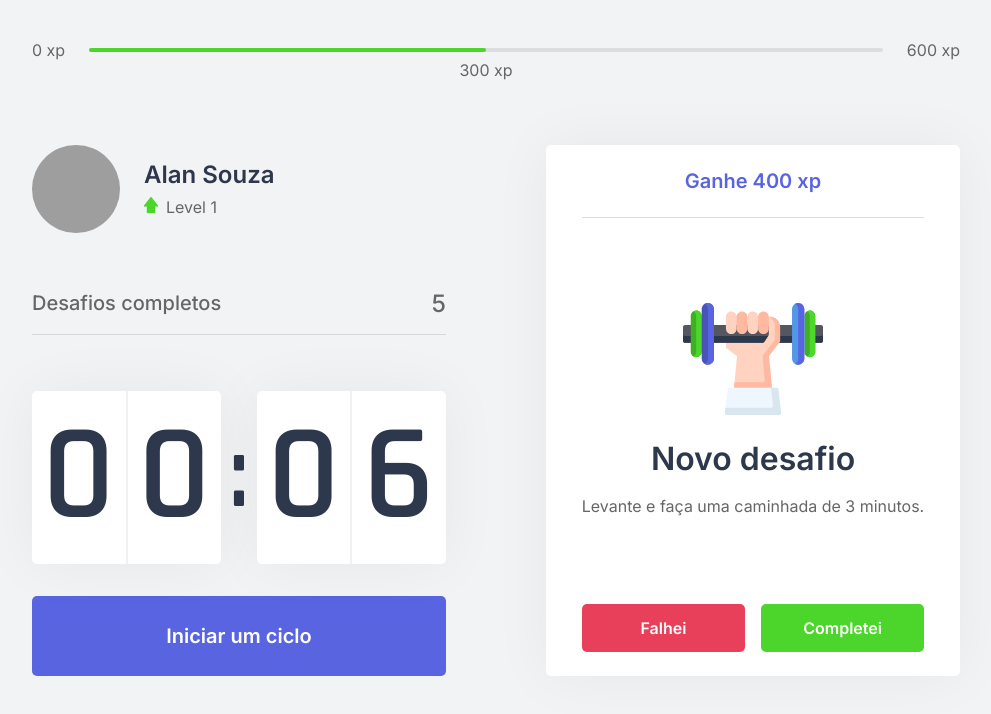
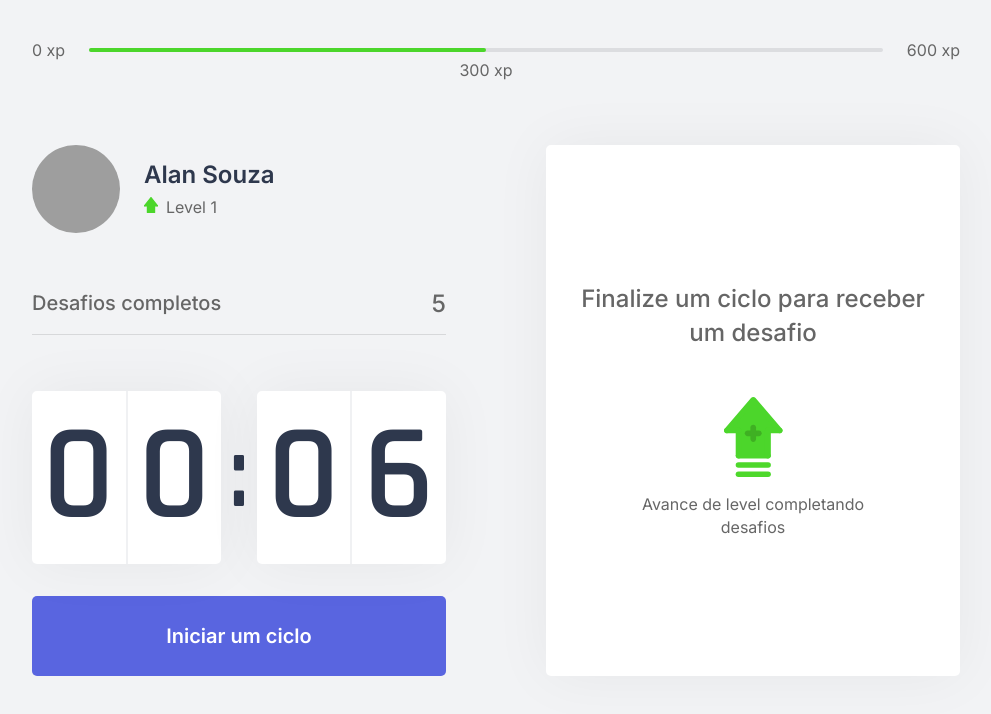
Before and after one commit to alansouza1/moveit, a Next.js app: page / in a window 1280 px wide. Shown: the top 714 px of the page, without its empty margins (144-1135 px from the left). Built offline with nearby package versions, Linux system fonts and the light colour scheme; grey boxes are pictures that could not be loaded.

Commit message:
feat: Implementa a função startNewChallenge

```diff
--- /dev/null
+++ b/challenges.json
@@ -0,0 +1,62 @@
+[
+  {
+    "type": "body",
+    "description": "Estique um de seus braços com a palma da mão virada para frente e puxe os dedos para cima por 10 segundos por mão.",
+    "amount": 80
+  },
+  {
+    "type": "body",
+    "description": "Estique seu braço contra o peito e puxe-o utilizando o outro braço por 10 segundos por braço.",
+    "amount": 60
+  },
+  {
+    "type": "body",
+    "description": "Puxe seu pescoço com a ajuda da mão para a direita e para a esquerda, permanecendo na posição por alguns segundos.",
+    "amount": 70
+  },
+  {
+    "type": "body",
+    "description": "Com as duas mãos na parte de trás da cabeça, leve-a para baixo, alongando a parte de trás da região.",
+    "amount": 60
+  },
+  {
+    "type": "body",
+    "description": "Cruze as pernas e desça com as mãos esticadas em direção ao chão. Repita o movimento com a outra perna na frente.",
+    "amount": 100
+  },
+  {
+    "type": "body",
+    "description": "Sentado, abra as pernas e tente encostar as palmas das mãos no chão, repita 3 vezes por 5 segundos.",
+    "amount": 80
+  },
+  {
+    "type": "body",
+    "description": "Puxe o joelho de encontro ao peito e segure, troque de perna após 10 segundos.",
+    "amount": 50
+  },
+  {
+    "type": "body",
+    "description": "Sentado, cruze uma perna e incline seu tronco à frente, troque de perna após 10 segundos.",
+    "amount": 80
+  },
+  {
+    "type": "eye",
+    "description": "Sentado, feche os olhos e cubra-os com as palmas da mão durante 2 minutos, depois abra normalmente.",
+    "amount": 90
+  },
+  {
+    "type": "eye",
+    "description": "Em algum ambiente aberto, olhe o mais longe que puder em quatro direções por 3s, mexa apenas os olhos. Repita 3 vezes.",
+    "amount": 140
+  },
+  {
+    "type": "eye",
+    "description": "Usando os polegares, massage a área abaixo das sobrancelhas em movimentos circulares por 15 segundos.",
+    "amount": 70
+  },
+  {
+    "type": "body",
+    "description": "Em pé, gire a cintura o máximo que puder para a esquerda, segure por cinco segundos. Repita para a direita.",
+    "amount": 90
+  }
+]
--- a/src/components/ChallengeBox.tsx
+++ b/src/components/ChallengeBox.tsx
@@ -4,26 +4,25 @@
 import styles from '../styles/components/ChallengeBox.module.css';
 
 export function ChallengeBox() {
-  const contextData = useContext(ChallengesContext);
-
-  const hasActiveChallenge = true;
+  const { activeChallenge, resetChallenge } = useContext(ChallengesContext);
 
   return (
     <div className={styles.challengeBoxContainer}>
-      { hasActiveChallenge ? (
+      { activeChallenge ? (
         <div className={styles.challengeActive}>
-          <header>Ganhe 400 xp</header>
+          <header>Ganhe {activeChallenge.amount} xp</header>
 
           <main>
-            <img src="icons/body.svg" />
+            <img src={`icons/${activeChallenge.type}.svg`} />
             <strong>Novo desafio</strong>
-            <p>Levante e faça uma caminhada de 3 minutos.</p>
+            <p>{activeChallenge.description}</p>
           </main>
 
           <footer>
               <button
                 type="button"
                 className={styles.challengeFailedButton}
+                onClick={resetChallenge}
               >
                 Falhei
               </button>
--- a/src/contexts/ChallengesContext.tsx
+++ b/src/contexts/ChallengesContext.tsx
@@ -1,11 +1,20 @@
 import { createContext, useState, ReactNode } from 'react';
+import challenges from '../../challenges.json';
+
+interface Challenge {
+  type: 'body' | 'eye';
+  description: string;
+  amount: number;
+}
 
 interface ChallengesContextData {
   level: number;
   currentExperience: number;
   challengesCompleted: number;
+  activeChallenge: Challenge;
   levelUp: () => void;
   startNewChallenge: () => void;
+  resetChallenge: () => void;
 }
 
 interface ChallengesProviderProps {
@@ -19,12 +28,21 @@
   const [currentExperience, setCurrentExperience] = useState(0);
   const [challengesCompleted, setChallengesCompleted] = useState(0);
 
+  const [activeChallenge, setActiveChallenge] = useState(null);
+
   function levelUp() {
     setLevel(level + 1);
   }
 
   function startNewChallenge() {
-    console.log('New challenge');
+    const randomChallengeIndex = Math.floor(Math.random() * challenges.length);
+    const challenge = challenges[randomChallengeIndex];
+
+    setActiveChallenge(challenge);
+  }
+
+  function resetChallenge() {
+    setActiveChallenge(null);
   }
 
   return (
@@ -33,8 +51,10 @@
         level,
         currentExperience,
         challengesCompleted,
+        activeChallenge,
         levelUp,
         startNewChallenge,
+        resetChallenge,
       }}
     >
       {children}
```
